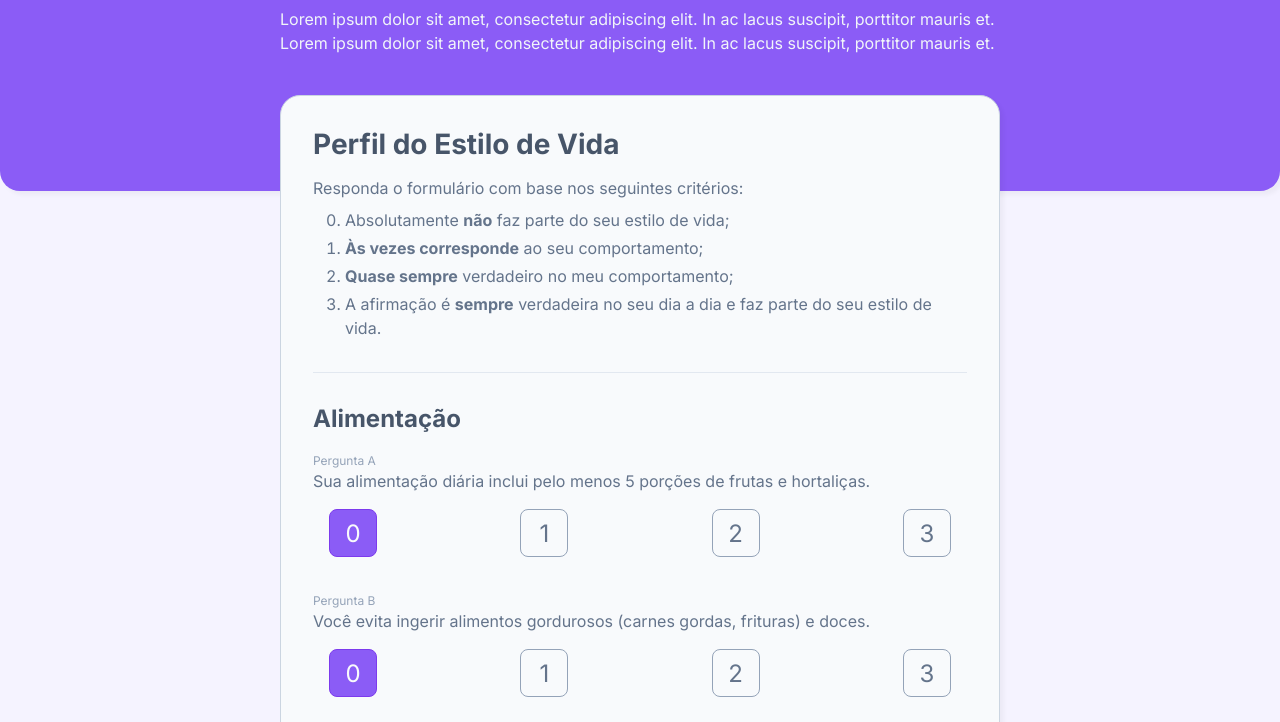
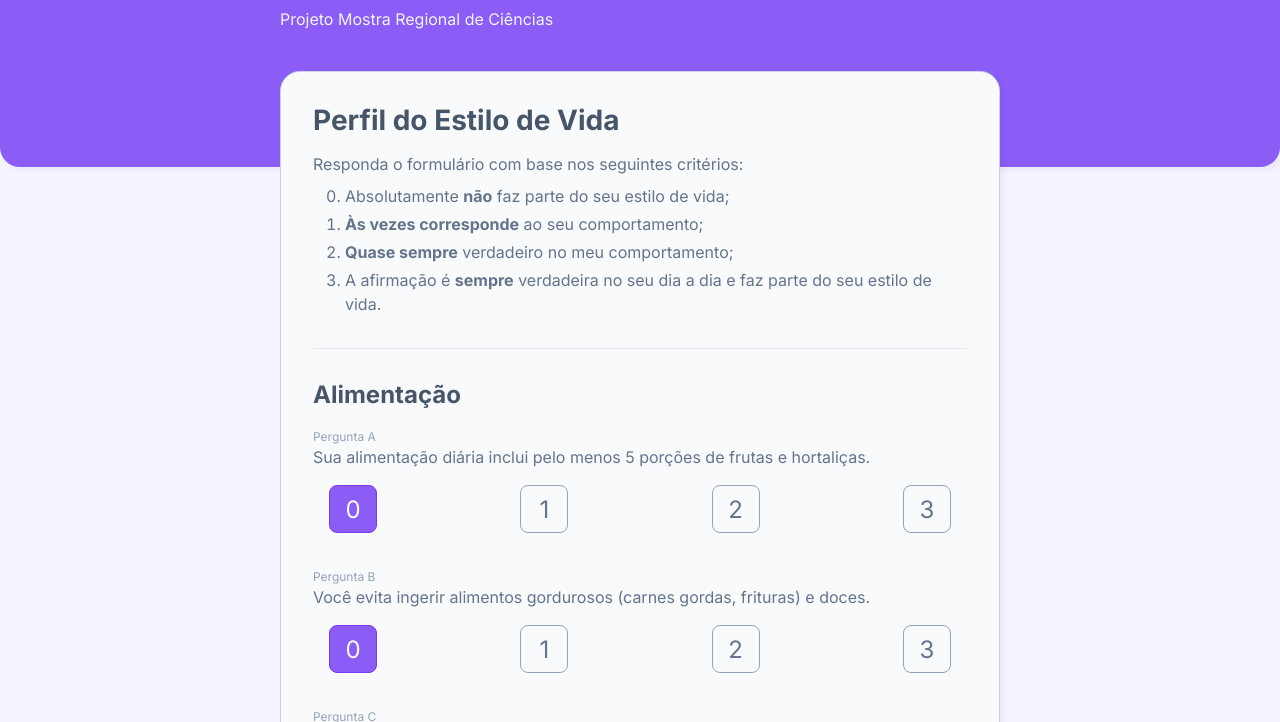
Before and after one commit to tobiasMarion/pentaculoEstiloVida, a plain HTML site: page index.html in a window 1280 px wide. Shown: the part 181-903 px from the top of the page. Drawn offline with Linux system fonts and the light colour scheme.

Commit message:
Teste parte 2

```diff
--- a/index.html
+++ b/index.html
@@ -26,8 +26,7 @@
           <span>Mostra Regional de<br>Ciências 2023</span>
         </nav>
         <h1>Impactos da Atividade Física no Cotidiano</h1>
-        <p>Lorem ipsum dolor sit amet, consectetur adipiscing elit. In ac lacus suscipit, porttitor mauris et. Lorem
-          ipsum dolor sit amet, consectetur adipiscing elit. In ac lacus suscipit, porttitor mauris et.</p>
+        <p>Projeto Mostra Regional de Ciências</p>
       </div>
     </header>
 
--- a/scripts/paintStar.js
+++ b/scripts/paintStar.js
@@ -50,5 +50,4 @@ form.addEventListener('submit', async event => {
   }
 
   event.target.submit()
-
 })
```
Also changed, not shown: 1 other file.
